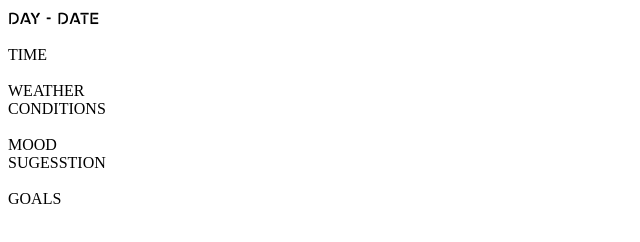
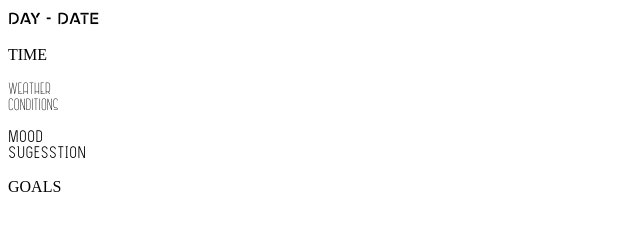
Before and after one commit to annedao/meeno, a browser extension: page html/index.html in a window 1280 px wide. Shown: the whole page, without its empty margins (0-640 px from the left). Drawn offline with Linux system fonts and the light colour scheme; a web font is replaced by a local one.

Commit message:
css stuff

```diff
--- a/css/main.css
+++ b/css/main.css
@@ -62,16 +62,20 @@ src: url('../assets/fonts/text/vintage_straps/Vintage_Straps_light.ttf');
 
 #time{
 	font-size: 16px;
+	font-family: 'Passion';
 }
 
 #weather{
 	font-size: 16px;
+	font-family: 'Vintage Straps';
 }
 
 #mood{
 	font-size: 16px;
+	font-family: 'Light Font';
 }
 
 #todo{
 	font-size: 16px;
+	font-family: 'Cafe Brewery';
 }
```
